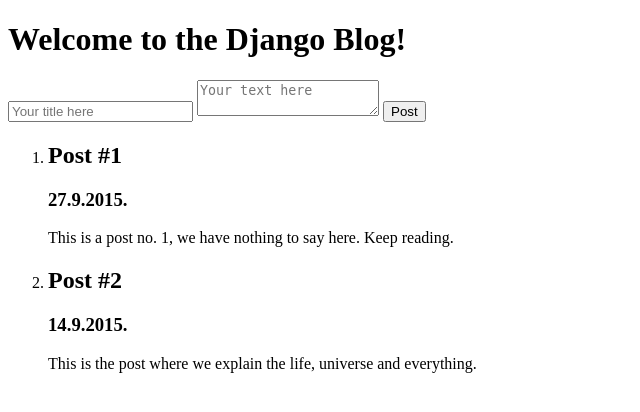
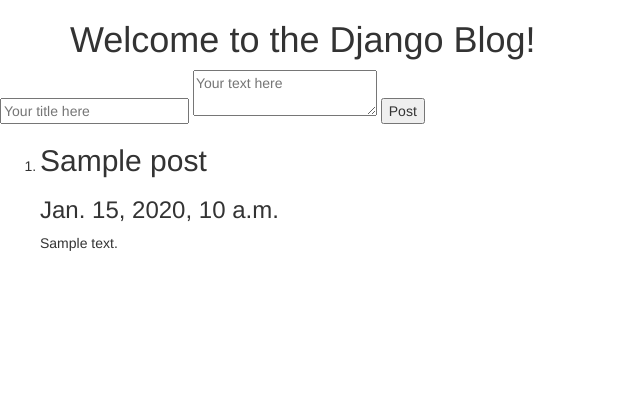
Before and after one commit to abulovic/django-girls, a Django app: page / in a window 1280 px wide. Shown: the top 412 px of the page, without its empty margins (0-640 px from the left). Run offline with Django 3.2, Linux system fonts and the light colour scheme; tables that the repository leaves empty hold one stand-in row (values such as "Sample post"); some libraries are stand-ins or nearby versions.

Commit message:
Dynamical display of posts.

```diff
--- a/mysite/urls.py
+++ b/mysite/urls.py
@@ -7,5 +7,6 @@
 ## URLS ##
 urlpatterns = [
     url(r'^$', homepage),
-    url(r'^create$', create)
+    url(r'^create$', create),
+    url(r'^delete$', delete),
 ]
--- a/mysite/views.py
+++ b/mysite/views.py
@@ -5,7 +5,8 @@
 
 
 def homepage(request):
-	return render(request, "homepage.html")
+	posts = Post.objects.all()
+	return render(request, "homepage.html", {'posts': posts})
 
 def create(request):
 	if request.method != "POST":
@@ -14,3 +15,7 @@
 	content = request.POST["content"]
 	post = Post.objects.create(title=title, content=content)
 	return redirect('/')
+
+def delete(request):
+	Post.objects.all().delete()
+	return redirect('/')
--- a/templates/homepage.html
+++ b/templates/homepage.html
@@ -5,10 +5,15 @@
 <head>
 	<meta http-equiv="Content-Type" content="text/html; charset=UTF-8" />
 	<title>Django Blog</title>
+	<link rel="stylesheet" href="//maxcdn.bootstrapcdn.com/bootstrap/3.2.0/css/bootstrap.min.css">
+	<link rel="stylesheet" href="//maxcdn.bootstrapcdn.com/bootstrap/3.2.0/css/bootstrap-theme.min.css">
+
 </head>
 
 <body>
-	<h1>Welcome to the Django Blog!</h1>
+	<div class="container">
+		<h1>Welcome to the Django Blog!</h1>
+	</div>
 
 	<form action="/create" method="POST"> {% csrf_token %}
 		<input type="text" name="title" placeholder="Your title here">
@@ -17,17 +22,13 @@
 	</form>
 
 	<ol>
+	{% for post in posts %}
 		<li>
-			<h2>Post #1</h2>
-			<h3>27.9.2015.</h3>
-			<p>This is a post no. 1, we have nothing to say here. Keep reading.</p>
+			<h2>{{ post.title }}</h2>
+			<h3>{{ post.date_created }}</h3>
+			<p>{{ post.content|linebreaks }}</p>
 		</li>
-
-		<li>
-			<h2>Post #2</h2>
-			<h3>14.9.2015.</h3>
-			<p>This is the post where we explain the life, universe and everything.</p>
-		</li>
+	{% endfor %}
 	</ol>
 
 
```
